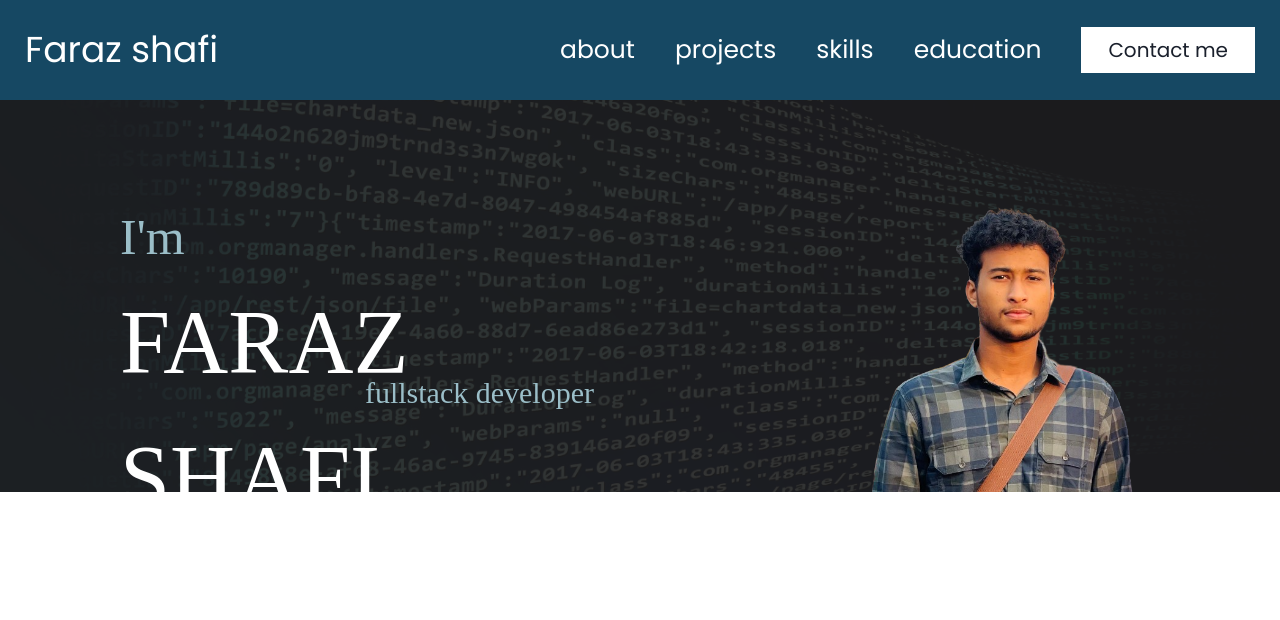
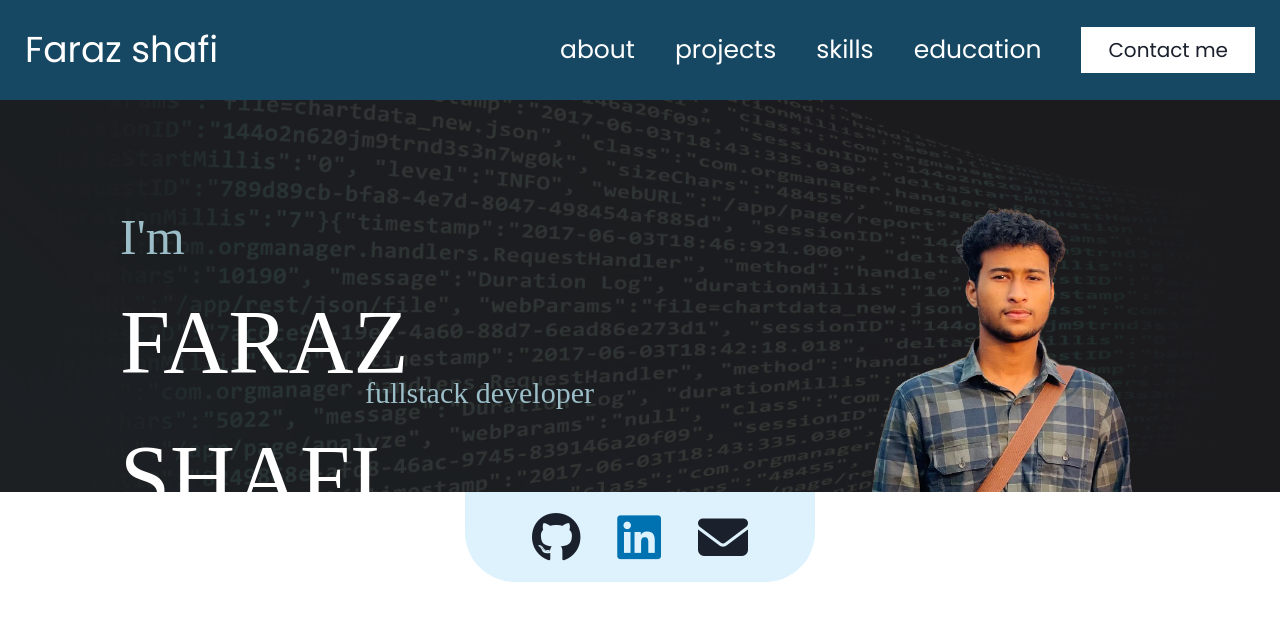
Before and after one commit to farazshafi/farazshafi, a React (Create React App) app in the folder personal-website/: page / in a window 1280 px wide. Shown: the top 620 px of the page. Built offline with nearby package versions, Linux system fonts and the light colour scheme; a web font is replaced by a local one.

Commit message:
GetInTouch component created (social media icons)

```diff
--- a/personal-website/package.json
+++ b/personal-website/package.json
@@ -6,6 +6,11 @@
     "@chakra-ui/react": "^2.8.2",
     "@emotion/react": "^11.11.1",
     "@emotion/styled": "^11.11.0",
+    "@fortawesome/fontawesome-svg-core": "^6.4.2",
+    "@fortawesome/free-brands-svg-icons": "^6.4.2",
+    "@fortawesome/free-regular-svg-icons": "^6.4.2",
+    "@fortawesome/free-solid-svg-icons": "^6.4.2",
+    "@fortawesome/react-fontawesome": "^0.2.0",
     "@testing-library/jest-dom": "^5.17.0",
     "@testing-library/react": "^13.4.0",
     "@testing-library/user-event": "^13.5.0",
--- a/personal-website/public/index.html
+++ b/personal-website/public/index.html
@@ -10,6 +10,10 @@
   <link rel="apple-touch-icon" href="%PUBLIC_URL%/logo192.png" />
   <link rel="manifest" href="%PUBLIC_URL%/manifest.json" />
   <title>Faraz shafi</title>
+  <!-- fontawsome cdn -->
+  <link rel="stylesheet" href="https://cdnjs.cloudflare.com/ajax/libs/font-awesome/6.4.2/css/all.min.css"
+    integrity="sha512-z3gLpd7yknf1YoNbCzqRKc4qyor8gaKU1qmn+CShxbuBusANI9QpRohGBreCFkKxLhei6S9CQXFEbbKuqLg0DA=="
+    crossorigin="anonymous" referrerpolicy="no-referrer" />
   <!-- google font  -->
   <link rel="preconnect" href="https://fonts.googleapis.com">
   <link rel="preconnect" href="https://fonts.gstatic.com" crossorigin>
--- a/personal-website/src/App.css
+++ b/personal-website/src/App.css
@@ -1,31 +1,20 @@
-/*
-
-@media (prefers-reduced-motion: no-preference) {
-  .App-logo {
-    animation: App-logo-spin infinite 20s linear;
+/* Styles for large screens (min-width: 1200px) */
+@media (min-width: 1200px) {
+  #contact-icon{
+    font-size: 50px;
   }
 }
 
-.App-header {
-  background-color: #282c34;
-  min-height: 100vh;
-  display: flex;
-  flex-direction: column;
-  align-items: center;
-  justify-content: center;
-  font-size: calc(10px + 2vmin);
-  color: white;
+/* Styles for medium screens (min-width: 768px and max-width: 1199px) */
+@media (min-width: 768px) and (max-width: 1199px) {
+ #contact-icon{
+  font-size: 30px;
+ }
 }
 
-.App-link {
-  color: #61dafb;
+/* Styles for small screens (max-width: 767px) */
+@media (max-width: 767px) {
+  #contact-icon{
+    font-size: 20px;
+  }
 }
-
-@keyframes App-logo-spin {
-  from {
-    transform: rotate(0deg);
-  }
-  to {
-    transform: rotate(360deg);
-  }
-} */
--- a/personal-website/src/App.js
+++ b/personal-website/src/App.js
@@ -1,4 +1,5 @@
 import './App.css';
+import GetInTouch from './component/GetInTouch';
 import Intro from './component/Intro';
 import Navbar from './component/Navbar';
 
@@ -8,6 +9,7 @@ function App() {
     <div className="App">
       <Navbar />
       <Intro />
+      <GetInTouch />
     </div>
   );
 }
--- /dev/null
+++ b/personal-website/src/component/GetInTouch.js
@@ -0,0 +1,35 @@
+import React from 'react'
+import { Box, HStack, } from '@chakra-ui/react';
+
+const GetInTouch = () => {
+    return (
+        <>
+            <Box
+                // bgColor={"red"}
+                display={"flex"}
+                alignItems={"center"}
+                justifyContent={"center"}
+            >
+                <Box
+                    bgColor={"#DDF2FD"}
+                    width={{ lg: "350px", base: "170px", md: "250px" }}
+                    height={{ lg: "90px", base: "40px", md: "50px" }}
+                    borderRadius={{ lg: "0px 0px 50px 50px", base: "0px 0px 20px 20px", md: "0px 0px 30px 30px" }}
+                    display={"flex"}
+                    justifyContent={"center"}
+                    alignItems={"center"}
+                    pt={{ lg: "10px", md: "6px", base: "3px" }}
+                    pb={{ lg: "10px", md: "6px", base: "3px" }}
+                >
+                    <HStack spacing={{ lg: "37px", base: "20px" }}>
+                        <i id='contact-icon' class="fa-brands fa-github"></i>
+                        <i id='contact-icon' style={{ color: "#0072b1" }} class="fa-brands fa-linkedin"></i>
+                        <i id='contact-icon' class="fa-solid fa-envelope"></i>
+                    </HStack>
+                </Box>
+            </Box>
+        </>
+    )
+}
+
+export default GetInTouch
```
Also changed, not shown: 1 other file (tests, documents, lock files or other folders).
